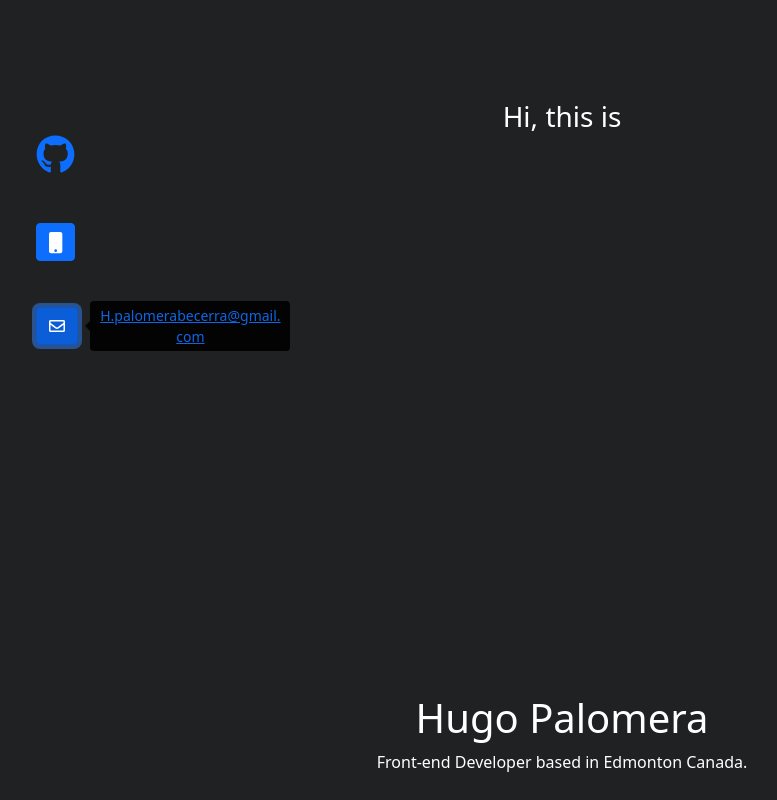
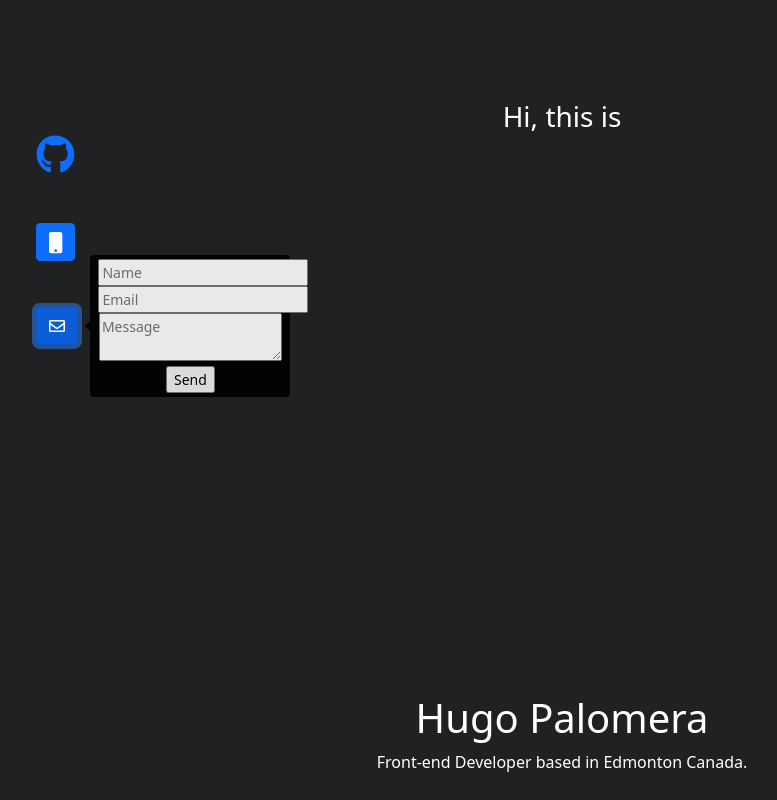
Before and after one commit to hugo-pb/Hugos-Porfolio, a React (Create React App) app: page / in a window 1280 px wide. Both pictures are taken after a click on the button 135 px from the left and 325 px from the top of the page. Shown: the top 800 px of the page, without its empty margins (78-855 px from the left). Built offline with nearby package versions, Linux system fonts and the light colour scheme; no server answers.

Commit message:
inputcontact

```diff
--- a/src/App.js
+++ b/src/App.js
@@ -2,7 +2,7 @@ import "./App.css";
 import Background from "./components/Background";
 import Contact from "./components/Contact";
 import Projects from "./components/Projects";
-
+import Footer from "./components/Footer";
 function App() {
   return (
     <div className="App container">
@@ -18,6 +18,7 @@ function App() {
       <div className="section">
         <Projects />
       </div>
+      <Footer />
     </div>
   );
 }
--- a/src/components/popups/Mail.js
+++ b/src/components/popups/Mail.js
@@ -17,9 +17,15 @@ export default function Mail() {
       <Overlay target={target.current} show={show} placement="right">
         {(props) => (
           <Tooltip id="overlay-Mail" {...props}>
-            <a href="H.palomerabecerra@gmail.com">
-              H.palomerabecerra@gmail.com
-            </a>
+            <form id="contact-form">
+              <input type="text" name="user_name" placeholder="Name" />
+              <br />
+              <input type="email" name="user_email" placeholder="Email" />
+              <br />
+              <textarea name="message" placeholder="Message" />
+              <br />
+              <input type="submit" value="Send" />
+            </form>
           </Tooltip>
         )}
       </Overlay>
```
